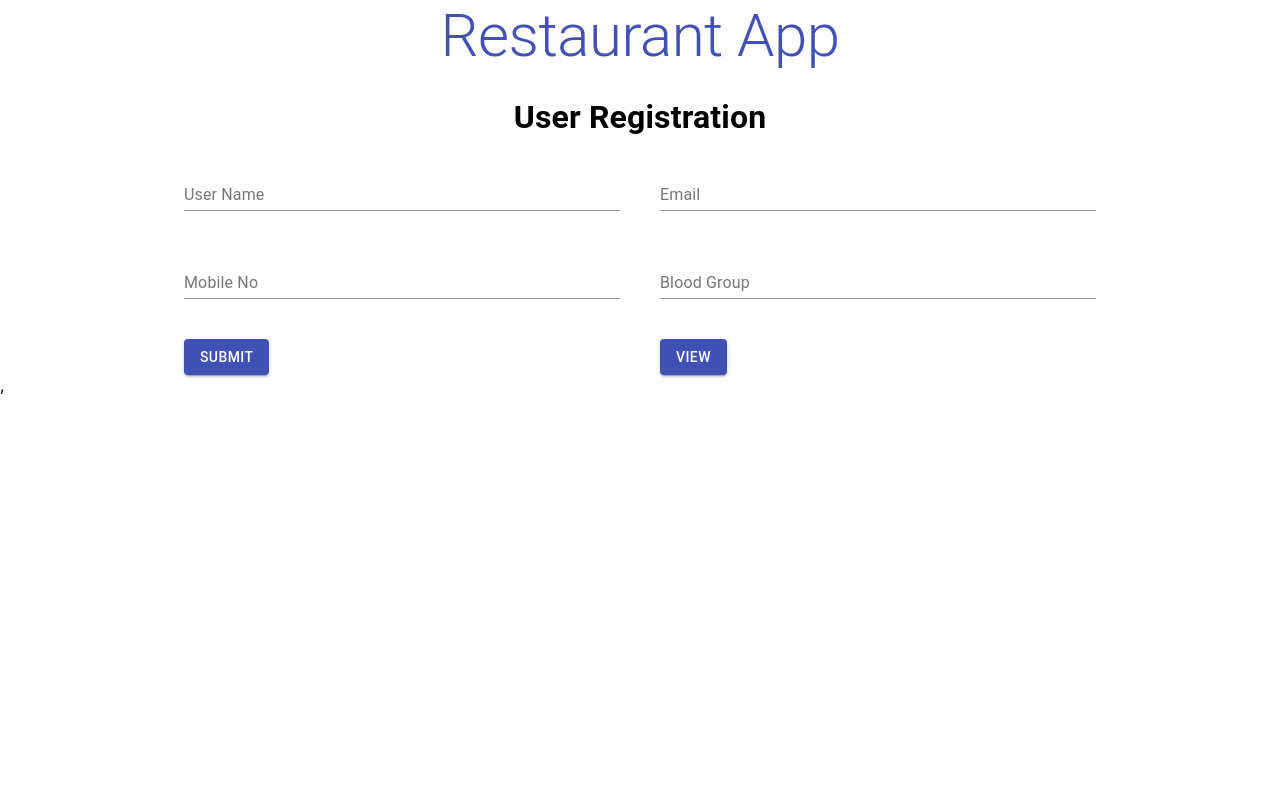
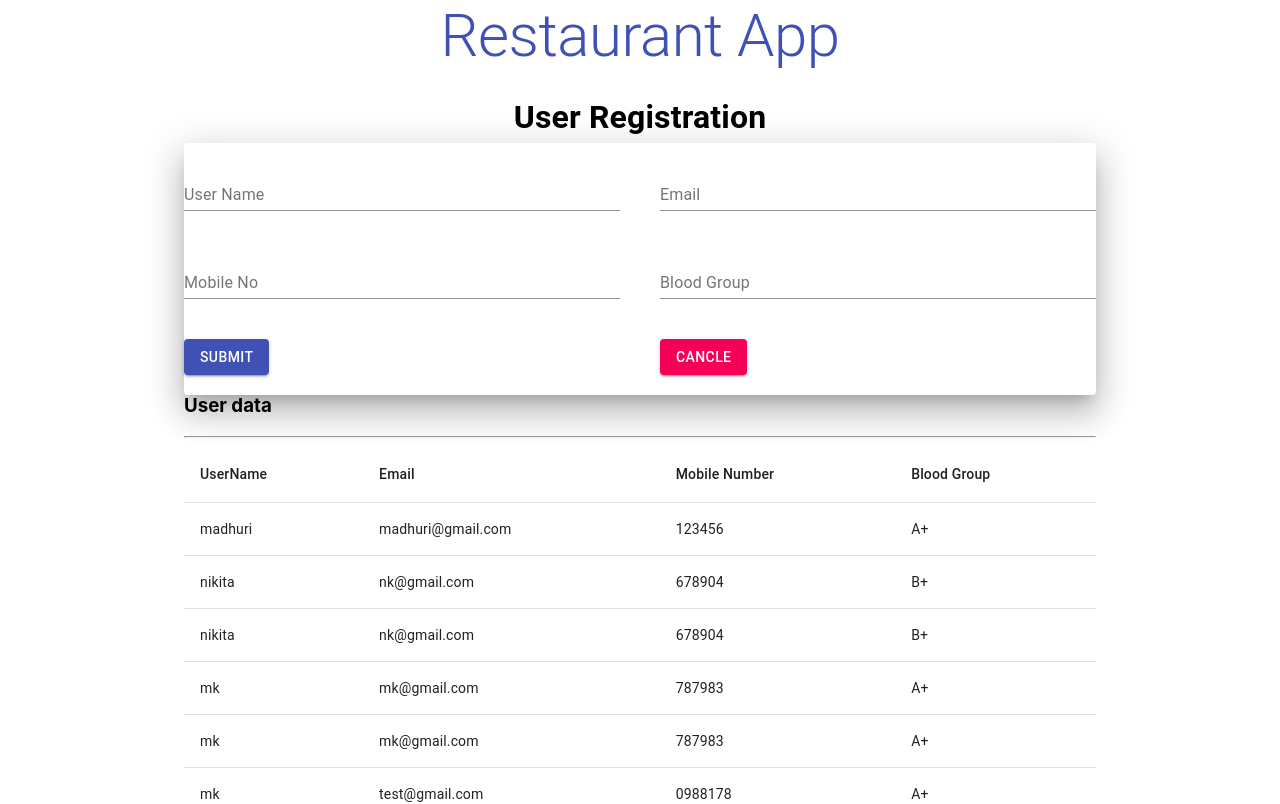
Before and after one commit to madhurikhatal/ReactJs, a React (Create React App) app in the folder RestaurantsApp/: page /userRegistration in a window 1280 px wide. Shown: the top 804 px of the page. Built offline with nearby package versions, Linux system fonts and the light colour scheme; data requests are answered from the project's data file.

Commit message:
[madhuri khatal] test

```diff
--- a/RestaurantsApp/mockAPI/db.json
+++ b/RestaurantsApp/mockAPI/db.json
@@ -179,6 +179,48 @@
       "mobile": "678904",
       "blood": "B+",
       "id": 3
+    },
+    {
+      "username": "mk",
+      "email": "mk@gmail.com",
+      "mobile": "787983",
+      "blood": "A+",
+      "id": 4
+    },
+    {
+      "username": "mk",
+      "email": "mk@gmail.com",
+      "mobile": "787983",
+      "blood": "A+",
+      "id": 5
+    },
+    {
+      "username": "mk",
+      "email": "test@gmail.com",
+      "mobile": "0988178",
+      "blood": "A+",
+      "id": 6
+    },
+    {
+      "username": "kkiud",
+      "email": "k@gmail.com",
+      "mobile": "678932",
+      "blood": "A+",
+      "id": 7
+    },
+    {
+      "username": "ssd",
+      "email": "sds@gmail.com",
+      "mobile": "348763",
+      "blood": "B+",
+      "id": 8
+    },
+    {
+      "username": "sunil",
+      "email": "sunil@gmail.com",
+      "mobile": "7324631",
+      "blood": "B+",
+      "id": 9
     }
   ],
   "customers": [
--- a/RestaurantsApp/src/components/userRegistration/UserRegistration.tsx
+++ b/RestaurantsApp/src/components/userRegistration/UserRegistration.tsx
@@ -1,6 +1,6 @@
 import { yupResolver } from '@hookform/resolvers/yup'
-import { Button, Grid, makeStyles, Paper, TextField, Typography } from '@material-ui/core'
-import React, { Dispatch } from 'react'
+import { Button, Grid, makeStyles, Paper, Table, TableBody, TableCell, TableContainer, TableHead, TableRow, TextField, Typography } from '@material-ui/core'
+import React, { Dispatch, useEffect, useState } from 'react'
 import { string } from 'yup/lib/locale'
 import* as userRegistAction from '../../../src/state/actions/userRegistrationAction/userRegistrationAction'
 
@@ -10,6 +10,8 @@ import { Navigate, useNavigate } from 'react-router-dom';
 import { connect } from 'react-redux';
 import { Action, ActionType } from '../../state/action-type/userRegistrationAction-Type'
 import axios from 'axios'
+import { render } from '@testing-library/react'
+import { Link } from 'react-router-dom'
 
 const useStyles = makeStyles((theme) => ({
     paper: {
@@ -38,10 +40,33 @@ interface IFormInput{
     blood:yup.string().required()
   })
 
+  // const Users =({classes,...props})=>{
+
+
+  //   const [currentId, setCurrentId] = useState(0);
+
+  //   useEffect(() => {
+  //           //debugger
+  //           //alert("call fetchAllDCandidates");
+  //         props.fetchAllUsers();
+  //        console.log( "useEffect : =>"+JSON.stringify(props));
+  //   },[])
+   /* const UserReg = (props:any) => {
+    debugger
+   let usersList=props.usersList.users
+   console.log(usersList)
+
+    }
+*/
   const UserRegistration:React.FC=(props:any )  =>{
   const methods= useForm<IFormInput> ({resolver:yupResolver(schema)});
   const {register, watch,control,handleSubmit,formState:{errors} }=methods;
-  let nevigate=useNavigate();
+      let nevigate=useNavigate();
+        useEffect(()=>{
+          debugger
+          props.getAllUsers();
+      },[]);
+
   const formSubmitHandler:SubmitHandler<IFormInput>=(data:IFormInput)=>{
     alert("call");
       console.log('data is = ',data);
@@ -63,8 +88,9 @@ interface IFormInput{
 
             <Typography align='center'><h1>User Registration</h1></Typography>
 
+            <Paper elevation={20}>
+          <Grid container spacing={5}>
 
-          <Grid container spacing={5}>
             <Grid item xs={6}>
                 <Controller name='username' control={control} render={({field})=>(
                 <TextField {...field}label="User Name" name='username' error={!!errors.username}
@@ -100,28 +126,63 @@ interface IFormInput{
              <Button  type='submit'   color='primary' variant="contained" >Submit</Button>
              </Grid>
              <Grid item xs={6}>
-             <Button type='submit'   color='primary' variant="contained">View</Button>
+               <Button  color='secondary' variant="contained">Cancle</Button>
+
              </Grid>
 
           </Grid>
+          </Paper>
+          </form>
+          <Grid>
+         <h3>User data</h3>
+          <hr></hr>
+          <TableContainer>
+          <Table>
+              <TableHead>
 
-          </form>
+                <TableRow>
+
+                  <TableCell>UserName</TableCell>
+                  <TableCell>Email</TableCell>
+                  <TableCell>Mobile Number</TableCell>
+                  <TableCell>Blood Group</TableCell>
+                </TableRow>
+              </TableHead>
+               <TableBody>
+              {
+                  props.usersList.users.Length==0 ? "Data not Found": props.usersList.users.map((data:IFormInput,index:any)=>{                                        {/* UserRegistration.length===0 ? "Loading " : props.IFormInput.users.map((users:any) =>( */}
+                     return(
+                     <TableRow key={index}>
+                      <TableCell>{data.username}</TableCell>
+                      <TableCell>{data.email}</TableCell>
+                      <TableCell>{data.mobile}</TableCell>
+                      <TableCell>{data.blood}</TableCell>
+                      </TableRow>
+                     )}
+                  )
+              }
+             </TableBody>
+            </Table>
+          </TableContainer>
+
 
         </Grid>
-
+        </Grid>
     )
 }
 
 
-const mapStateToProps = (state: { AuthData: any; }) => {
+const mapStateToProps = (state: { AuthData: any; usersList: any }) => {
   debugger
   return {
       authData: state.AuthData,
+      usersList:state.usersList
  }
 }
 
 const mapActionToProps={
-  postUsers:userRegistAction.postUsers
+  postUsers:userRegistAction.postUsers ,
+  getAllUsers:userRegistAction.getAllUsers
   }
 
 export default connect(
--- a/RestaurantsApp/src/state/action-type/customerAction-Type.tsx
+++ b/RestaurantsApp/src/state/action-type/customerAction-Type.tsx
@@ -5,7 +5,7 @@ export enum ActionType {
     FETCH_CUSTOMER_REQUEST = 'FETCH_CUSTOMER_REQUEST',
     FETCH_CUSTOMER_SUCCESS = 'FETCH_CUSTOMER_SUCCESS',
     FETCH_CUSTOMER_FAILURE = 'FETCH_CUSTOMER_FAILURE',
-    FETCH_SIGNUP_REQUEST = "FETCH_SIGNUP_REQUEST"
+
 }
 
 interface IfetchCustomerRequest{
--- a/RestaurantsApp/src/state/actions/userRegistrationAction/userRegistrationAction.ts
+++ b/RestaurantsApp/src/state/actions/userRegistrationAction/userRegistrationAction.ts
@@ -26,8 +26,9 @@ export const fetchUserregistrationFailure = (error: any) => {
     payload: error
   }
 }
-const BASE_URL = 'http://localhost:3000/customers';
-export const getUserregistration = () => {
+//GET USER DETAILS
+const BASE_URL = 'http://localhost:3000/users';
+export const getAllUsers = () => {
  debugger
     return (dispatch:Dispatch<Action>) => {
 
@@ -50,6 +51,7 @@ export const getUserregistration = () => {
         })
     }
   }
+  //POST USER DETAILS
   //const BASE_URL =
 export const postUsers = (newData: any,onSuccess: () => void) => {
   //newRecord ,onSuccess
--- a/RestaurantsApp/src/state/reducers/rootReducer.ts
+++ b/RestaurantsApp/src/state/reducers/rootReducer.ts
@@ -9,7 +9,7 @@ const rootReducer = combineReducers({
     customerData:customerReducer,
     orderMaster:orderMasterReducer,
     foodItems:foodItemReducer,
-    userRegistrationData:userRegistrationReducer,
+    usersList:userRegistrationReducer,
 
 })
 
--- a/RestaurantsApp/src/state/reducers/userRegistration/userRegistrationReducer.ts
+++ b/RestaurantsApp/src/state/reducers/userRegistration/userRegistrationReducer.ts
@@ -4,7 +4,7 @@ import { ActionType,Action } from "../../action-type/userRegistrationAction-Type
 
 const initialState = {
   loading: false,
-  orderMasterData: [],
+  users: [],
   error: ''
 }
 
@@ -18,13 +18,13 @@ export const userRegistrationReducer=(state=initialState,action:Action)=>{
       case ActionType.FETCH_USERREGISTRATION_SUCESS:
         return {
           loading: false,
-          userRegistrationData: action.payload,
+          users: action.payload,
           error: ''
         }
       case ActionType.FETCH_USERREGISTRATION_FAILURE:
         return {
           loading: false,
-          userRegistrationData: [],
+          users: [],
           error: action.payload
         }
       default: return state
```
